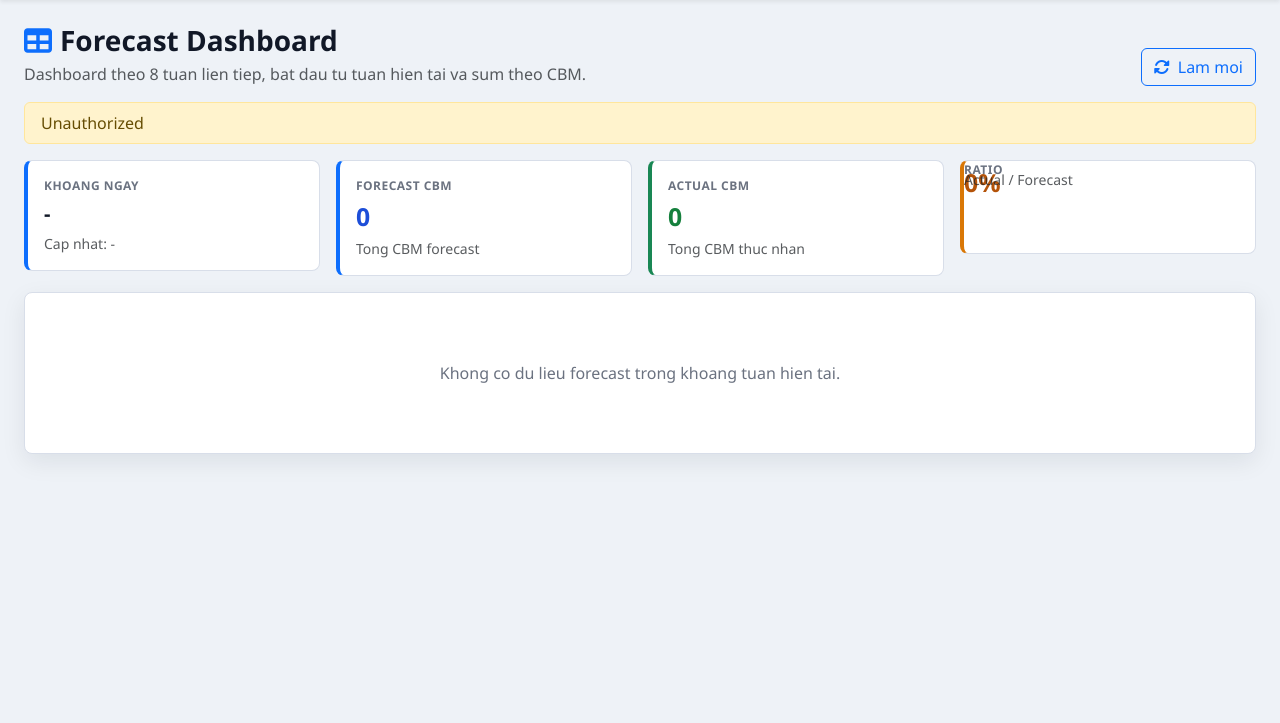
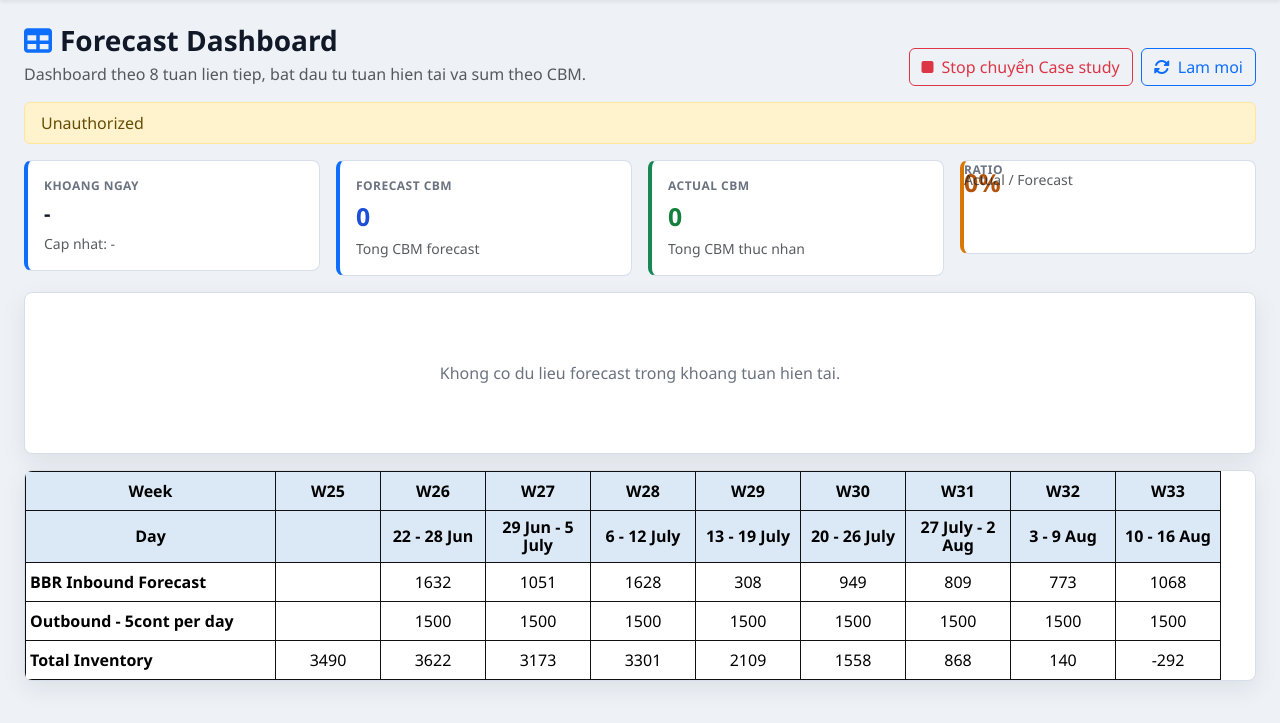
Before and after one commit to Anhcodon2020/scan, a Flask app: template templates/forecast.html in a window 1280 px wide. Shown: the part 56-779 px from the top of the page. Run offline with Flask 3, Linux system fonts and the light colour scheme; the template is opened without the code that fills it, so the values that code supplies are empty; parts of the project's set-up code (start-up, migrations or seed data) failed here and were passed over.

Commit message:
add new table

```diff
--- a/templates/forecast.html
+++ b/templates/forecast.html
@@ -38,6 +38,14 @@
         .actual-value { color: #15803d; }
         .ratio-value { color: #b45309; }
         .current-week-col { background: #eff6ff !important; box-shadow: inset 0 0 0 2px rgba(13, 110, 253, 0.45); }
+        .inventory-table { min-width: 1120px; table-layout: fixed; border-collapse: collapse; margin: 0; }
+        .inventory-table th, .inventory-table td { border: 1px solid #111; padding: 7px 4px; vertical-align: middle; }
+        .inventory-table th { background: #dbe9f7; color: #000; font-size: 1rem; font-weight: 700; text-align: center; }
+        .inventory-table td { background: #fff; color: #000; font-size: 1rem; text-align: center; }
+        .inventory-table .inventory-label { width: 250px; font-weight: 700; text-align: left; white-space: nowrap; }
+        .inventory-table .inventory-label-center { text-align: center; }
+        .inventory-table .inventory-week { width: 105px; }
+        .inventory-table .inventory-day { line-height: 1.15; }
         .detail-table th { background: #f8fafc; color: var(--muted); font-size: 0.76rem; text-transform: uppercase; white-space: nowrap; }
         .empty-state { min-height: 160px; display: flex; align-items: center; justify-content: center; color: var(--muted); }
         @media (max-width: 768px) {
@@ -69,9 +77,14 @@
                 <h3 class="mb-1 fw-bold"><i class="fas fa-table me-2 text-primary"></i>Forecast Dashboard</h3>
                 <div class="text-muted">Dashboard theo 8 tuan lien tiep, bat dau tu tuan hien tai va sum theo CBM.</div>
             </div>
-            <button class="btn btn-outline-primary" @click="loadForecast" :disabled="loading">
-                <i class="fas fa-rotate me-2"></i>Lam moi
-            </button>
+            <div class="d-flex flex-wrap gap-2">
+                <button class="btn btn-outline-danger" @click="stopCaseStudyRedirect" :disabled="redirectStopped">
+                    <i class="fas fa-stop me-2"></i>{{ redirectStopped ? 'Đã dừng chuyển trang' : 'Stop chuyển Case study' }}
+                </button>
+                <button class="btn btn-outline-primary" @click="loadForecast" :disabled="loading">
+                    <i class="fas fa-rotate me-2"></i>Lam moi
+                </button>
+            </div>
         </div>
 
         <div v-if="message" class="alert alert-warning py-2">{{ message }}</div>
@@ -154,6 +167,75 @@
             </div>
         </section>
 
+        <section class="dashboard-panel mt-3">
+            <div class="forecast-table-wrap">
+                <table class="inventory-table">
+                    <tbody>
+                        <tr>
+                            <th class="inventory-label inventory-label-center">Week</th>
+                            <th class="inventory-week">W25</th>
+                            <th class="inventory-week">W26</th>
+                            <th class="inventory-week">W27</th>
+                            <th class="inventory-week">W28</th>
+                            <th class="inventory-week">W29</th>
+                            <th class="inventory-week">W30</th>
+                            <th class="inventory-week">W31</th>
+                            <th class="inventory-week">W32</th>
+                            <th class="inventory-week">W33</th>
+                        </tr>
+                        <tr>
+                            <th class="inventory-label inventory-label-center">Day</th>
+                            <th></th>
+                            <th class="inventory-day">22 - 28 Jun</th>
+                            <th class="inventory-day">29 Jun - 5<br>July</th>
+                            <th class="inventory-day">6 - 12 July</th>
+                            <th class="inventory-day">13 - 19 July</th>
+                            <th class="inventory-day">20 - 26 July</th>
+                            <th class="inventory-day">27 July - 2 Aug</th>
+                            <th class="inventory-day">3 - 9 Aug</th>
+                            <th class="inventory-day">10 - 16 Aug</th>
+                        </tr>
+                        <tr>
+                            <td class="inventory-label">BBR Inbound Forecast</td>
+                            <td></td>
+                            <td>1632</td>
+                            <td>1051</td>
+                            <td>1628</td>
+                            <td>308</td>
+                            <td>949</td>
+                            <td>809</td>
+                            <td>773</td>
+                            <td>1068</td>
+                        </tr>
+                        <tr>
+                            <td class="inventory-label">Outbound - 5cont per day</td>
+                            <td></td>
+                            <td>1500</td>
+                            <td>1500</td>
+                            <td>1500</td>
+                            <td>1500</td>
+                            <td>1500</td>
+                            <td>1500</td>
+                            <td>1500</td>
+                            <td>1500</td>
+                        </tr>
+                        <tr>
+                            <td class="inventory-label">Total Inventory</td>
+                            <td>3490</td>
+                            <td>3622</td>
+                            <td>3173</td>
+                            <td>3301</td>
+                            <td>2109</td>
+                            <td>1558</td>
+                            <td>868</td>
+                            <td>140</td>
+                            <td>-292</td>
+                        </tr>
+                    </tbody>
+                </table>
+            </div>
+        </section>
+
         <section v-if="weeks.length" class="dashboard-panel mt-3 p-3">
             <div class="d-flex flex-wrap align-items-center justify-content-between gap-2 mb-2">
                 <div>
@@ -198,10 +280,6 @@
 
     <script src="https://unpkg.com/vue@3"></script>
     <script>
-        setTimeout(() => {
-            window.location.href = '/casestudy';
-        }, 300000);
-
         const { createApp, ref, computed, onMounted, onUnmounted } = Vue;
 
         createApp({
@@ -210,7 +288,17 @@
                 const loading = ref(false);
                 const message = ref('');
                 const generatedAt = ref('');
+                const redirectStopped = ref(false);
                 let refreshTimer = null;
+                let caseStudyTimer = null;
+
+                const stopCaseStudyRedirect = () => {
+                    if (caseStudyTimer) {
+                        clearTimeout(caseStudyTimer);
+                        caseStudyTimer = null;
+                    }
+                    redirectStopped.value = true;
+                };
 
                 const loadForecast = async () => {
                     loading.value = true;
@@ -302,10 +390,14 @@
                 onMounted(() => {
                     loadForecast();
                     refreshTimer = setInterval(loadForecast, 15 * 60 * 1000);
+                    caseStudyTimer = setTimeout(() => {
+                        window.location.href = '/casestudy';
+                    }, 5 * 60 * 1000);
                 });
 
                 onUnmounted(() => {
                     if (refreshTimer) clearInterval(refreshTimer);
+                    if (caseStudyTimer) clearTimeout(caseStudyTimer);
                 });
 
                 return {
@@ -313,9 +405,11 @@
                     loading,
                     message,
                     generatedAt,
+                    redirectStopped,
                     grandTotal,
                     displayRange,
                     loadForecast,
+                    stopCaseStudyRedirect,
                     formatNumber,
                     formatPercent
                 };
```
